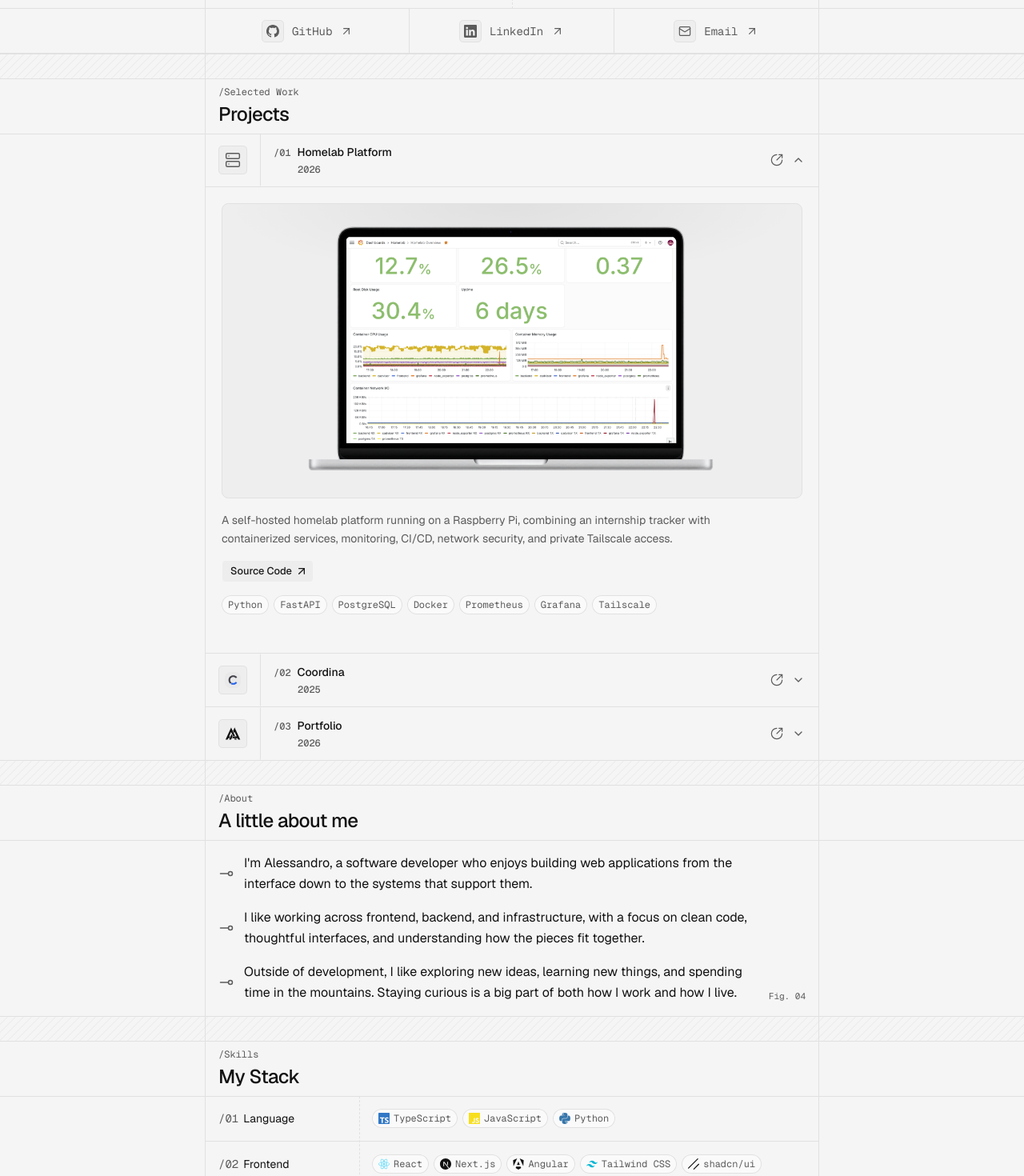
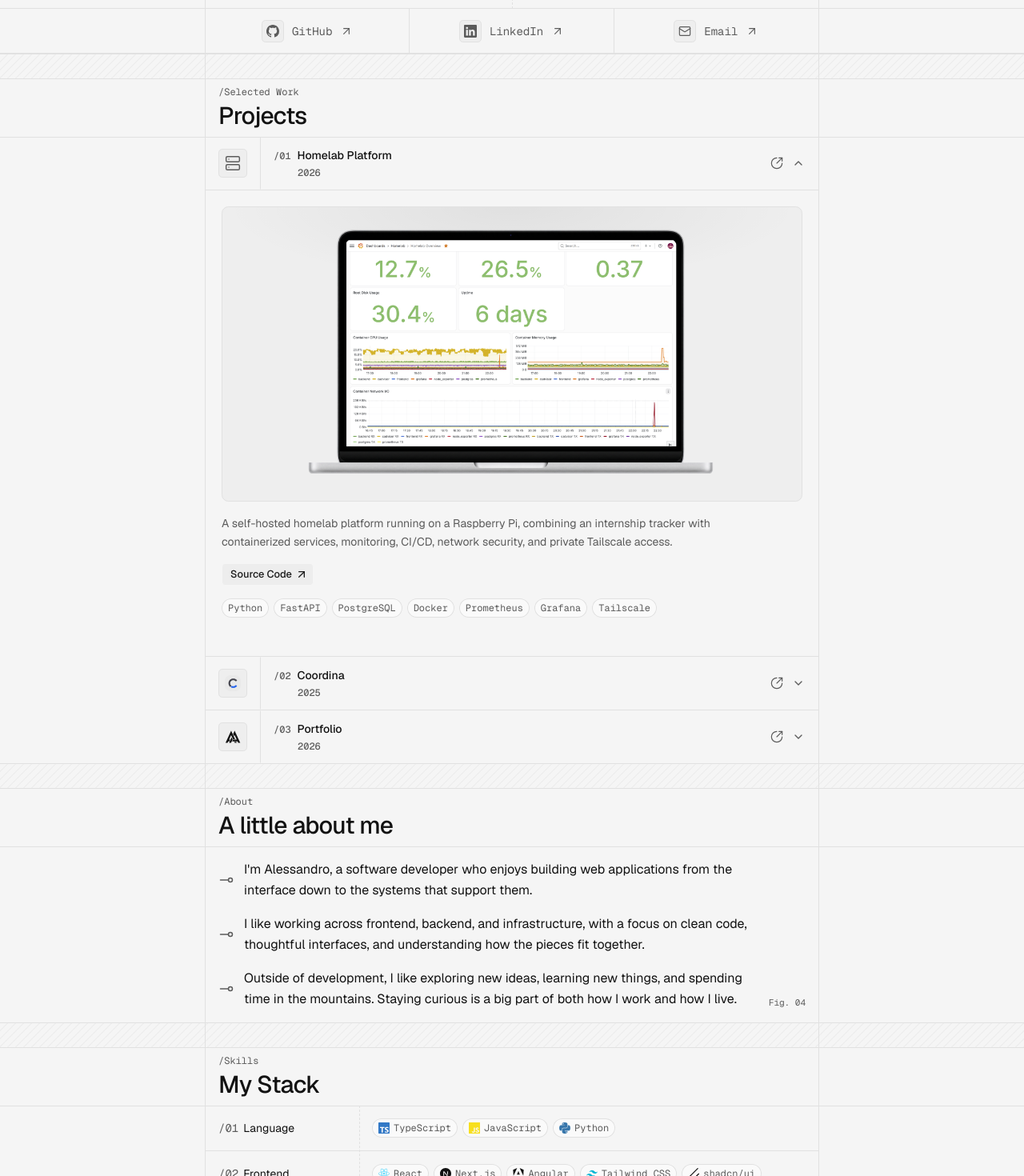
Before and after one commit to alessandro-arg/portfolio-2.0, a Next.js app: page / in a window 1280 px wide. Shown: the part 720-2190 px from the top of the page at 80% size. Built offline with nearby package versions, Linux system fonts and the light colour scheme; no server answers.

Commit message:
fix: changed the heading size for the sections

```diff
--- a/src/components/sections/about-section.tsx
+++ b/src/components/sections/about-section.tsx
@@ -7,7 +7,7 @@ export function AboutSection() {
       <header className="screen-line-bottom border-border p-4 py-2">
         <p className="mb-1 font-mono text-xs text-muted-foreground">/About</p>
 
-        <h2 id="about-heading" className="text-2xl font-medium tracking-tight">
+        <h2 id="about-heading" className="text-3xl font-medium tracking-tight">
           A little about me
         </h2>
       </header>
--- a/src/components/sections/projects-section.tsx
+++ b/src/components/sections/projects-section.tsx
@@ -105,7 +105,7 @@ export function ProjectSection() {
 
         <h2
           id="projects-heading"
-          className="text-2xl font-medium tracking-tight"
+          className="text-3xl font-medium tracking-tight"
         >
           Projects
         </h2>
--- a/src/components/sections/stack-section.tsx
+++ b/src/components/sections/stack-section.tsx
@@ -17,7 +17,7 @@ export function StackSection() {
       <header className="screen-line-bottom p-4 py-2 border-border">
         <p className="mb-1 font-mono text-xs text-muted-foreground">/Skills</p>
 
-        <h2 id="stack-heading" className="text-2xl font-medium tracking-tight">
+        <h2 id="stack-heading" className="text-3xl font-medium tracking-tight">
           My Stack
         </h2>
       </header>
```
